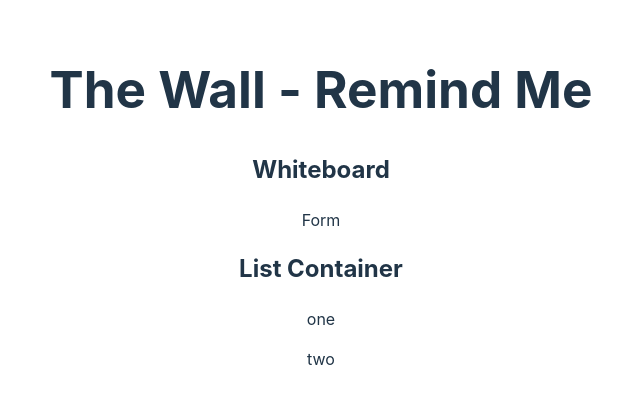
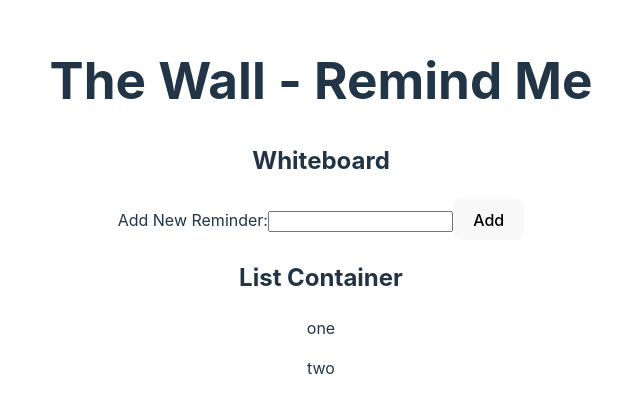
Before and after one commit to ehoversten/reactjs-wall, a React (Vite) app: page / in a window 1280 px wide. Shown: the part 193-606 px from the top of the page, without its empty margins (319-959 px from the left). Built offline with nearby package versions, Linux system fonts and the light colour scheme.

Commit message:
added basic form component logic

```diff
--- a/src/components/Form/Form.jsx
+++ b/src/components/Form/Form.jsx
@@ -1,8 +1,26 @@
 import React, { useState } from 'react'
 
-function Form() {
+function Form({ add }) {
+
+    const [newReminder, setNewReminder] = useState('');
+
+    const handleSubmit = (evt) => {
+        evt.preventDefault();
+        add(newReminder);
+        setNewReminder('')
+    }
+
   return (
-    <div className='form-container'>Form</div>
+    <div className='form-container'>
+        <form onSubmit={handleSubmit}>
+            <label htmlFor="reminder">Add New Reminder:</label>
+            <input type="text"
+                   id="reminder"
+                   value={newReminder}
+                   onChange={(evt) => setNewReminder(evt.target.value)}/>
+            <button type="submit">Add</button>
+        </form>
+    </div>
   )
 }
 
```
